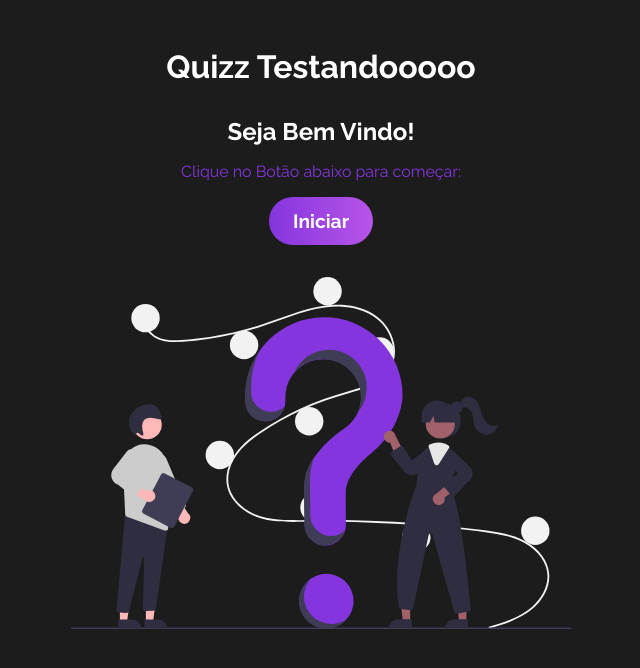
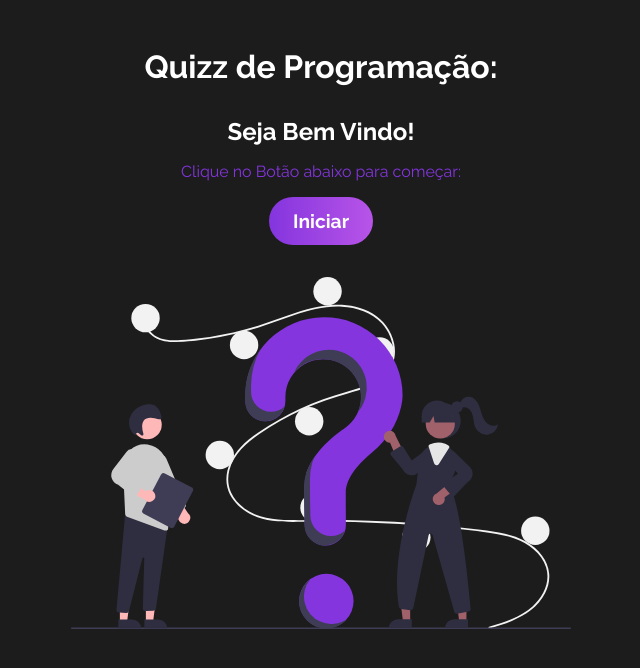
Before and after one commit to Pablo-Belusso/QUIZ_React, a React (Create React App) app: page / in a window 1280 px wide. Shown: the top 668 px of the page, without its empty margins (319-959 px from the left). Built offline with nearby package versions, Linux system fonts and the light colour scheme.

Commit message:
Commit 16

```diff
--- a/src/App.jsx
+++ b/src/App.jsx
@@ -1,11 +1,17 @@
+import { useContext } from "react";
+import { QuizContext } from "./context/quiz.jsx";
+import Welcome from "./components/Welcome.jsx";
 import "./App.css";
-import Welcome from "./components/Welcome.jsx";
+
+//import Question from "./components/Question.jsx";
 
 function App() {
+  const [quizState, dispatch] = useContext(QuizContext);
   return (
     <div className="App">
-      <h1> Quizz Testandooooo </h1>
-      <Welcome></Welcome>
+      <h1> Quizz de Programação: </h1>
+      {quizState.gameStage === "Start" && <Welcome />}
+      {/* {quizState.gameStage === "Playing" && <Question />} */}
     </div>
   );
 }
```
